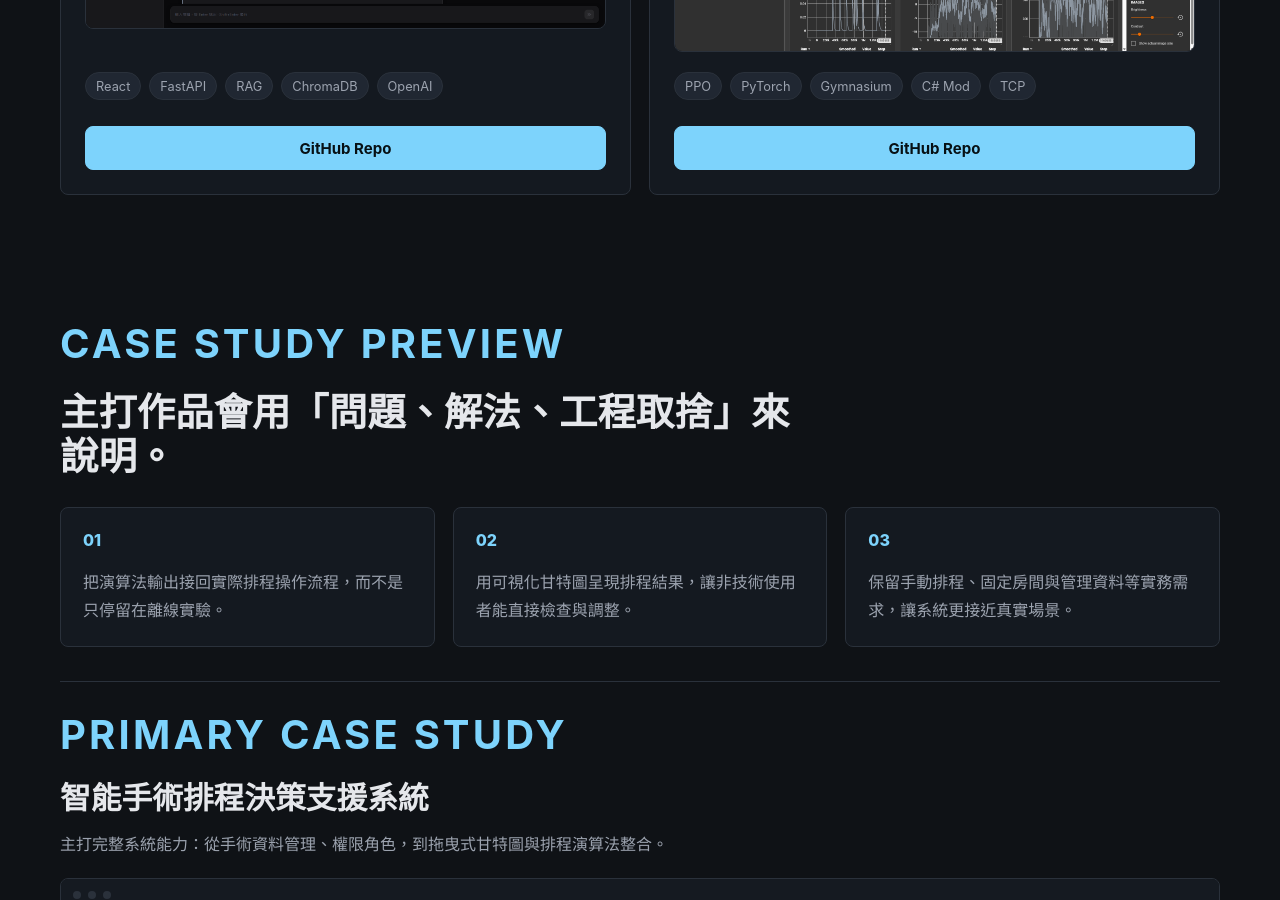
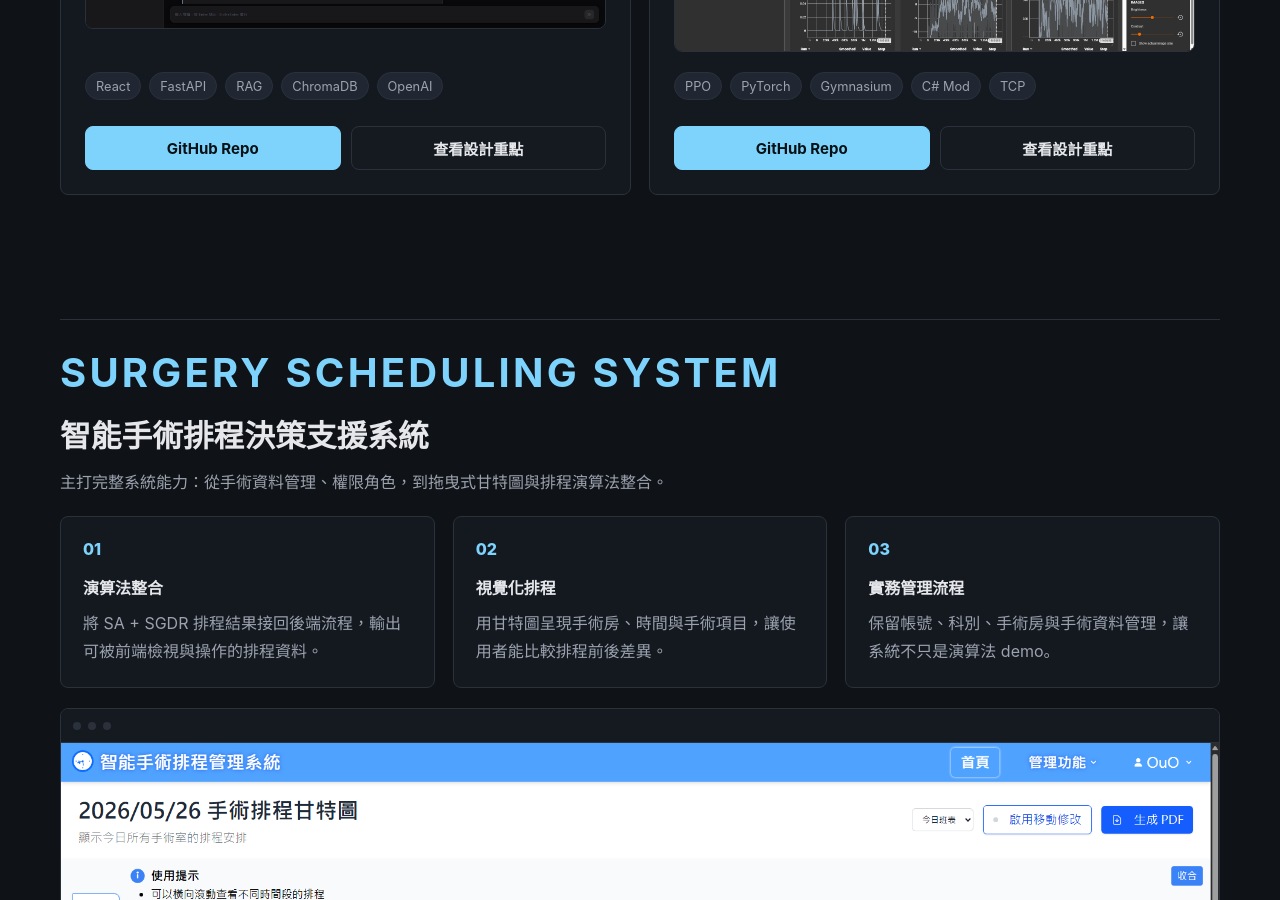
Before and after one commit to HaDog-hub/portfolio, a React (Vite) app: page / in a window 1280 px wide. Shown: the part 1900-2800 px from the top of the page. Built offline with nearby package versions, Linux system fonts and the light colour scheme.

Commit message:
整合作品設計重點並調整導覽

```diff
--- a/src/App.jsx
+++ b/src/App.jsx
@@ -13,7 +13,7 @@ function Nav() {
   return (
     <header className="site-header">
       <a className="brand" href="#top" aria-label="回到首頁">
-        <span className="brand-mark">KH</span>
+        <span className="brand-mark">HaDog</span>
         <span>Portfolio</span>
       </a>
       <nav className="nav-links" aria-label="主要導覽">
@@ -156,6 +156,9 @@ function ProjectCard({ project, index }) {
         <a className="button primary" href={project.links.github}>
           GitHub Repo
         </a>
+        <a className="button ghost" href={`#${project.id}`}>
+          查看設計重點
+        </a>
         {project.links.demo ? (
           <a className="button ghost" href={project.links.demo}>
             Live Demo
@@ -181,34 +184,27 @@ function Projects() {
 }
 
 function CaseStudy() {
-  const notes = [
-    "把演算法輸出接回實際排程操作流程，而不是只停留在離線實驗。",
-    "用可視化甘特圖呈現排程結果，讓非技術使用者能直接檢查與調整。",
-    "保留手動排程、固定房間與管理資料等實務需求，讓系統更接近真實場景。",
-  ];
-
   return (
     <section id="case-study" className="section case-section">
-      <div className="section-heading">
-        <p className="eyebrow">Case Study Preview</p>
-        <h2>主打作品會用「問題、解法、工程取捨」來說明。</h2>
-      </div>
-      <div className="case-grid">
-        {notes.map((note, index) => (
-          <div className="case-note" key={note}>
-            <span>0{index + 1}</span>
-            <p>{note}</p>
-          </div>
-        ))}
-      </div>
       <div className="detail-stack">
         {projectDetails.map((project) => (
-          <article className="detail-section" key={project.id}>
+          <article className="detail-section" id={project.id} key={project.id}>
             <div className="detail-heading">
               <p className="eyebrow">{project.eyebrow}</p>
               <h3>{project.title}</h3>
               <p>{project.description}</p>
             </div>
+            {project.highlights ? (
+              <div className="case-grid">
+                {project.highlights.map((highlight, index) => (
+                  <div className="case-note" key={highlight.title}>
+                    <span>0{index + 1}</span>
+                    <strong>{highlight.title}</strong>
+                    <p>{highlight.description}</p>
+                  </div>
+                ))}
+              </div>
+            ) : null}
             <div className="screenshot-grid">
               {project.images.map((image) => (
                 <ImageFrame
--- a/src/data/projects.js
+++ b/src/data/projects.js
@@ -28,6 +28,7 @@ export const featuredProject = {
 
 export const secondaryProjects = [
   {
+    id: "rag",
     title: "RAG 知識庫問答系統",
     summary:
       "多用戶文件問答系統，支援 PDF / DOCX 上傳、混合檢索與串流回答。",
@@ -38,6 +39,7 @@ export const secondaryProjects = [
     },
   },
   {
+    id: "hollow-knight",
     title: "Hollow Knight AI",
     summary:
       "以 PPO 訓練純視覺 Boss 戰 Agent，透過 C# Mod 與 Python RL 環境串接。",
@@ -52,10 +54,27 @@ export const secondaryProjects = [
 export const projectDetails = [
   {
     id: "surgery",
-    eyebrow: "Primary Case Study",
+    eyebrow: "Surgery Scheduling System",
     title: "智能手術排程決策支援系統",
     description:
       "主打完整系統能力：從手術資料管理、權限角色，到拖曳式甘特圖與排程演算法整合。",
+    highlights: [
+      {
+        title: "演算法整合",
+        description:
+          "將 SA + SGDR 排程結果接回後端流程，輸出可被前端檢視與操作的排程資料。",
+      },
+      {
+        title: "視覺化排程",
+        description:
+          "用甘特圖呈現手術房、時間與手術項目，讓使用者能比較排程前後差異。",
+      },
+      {
+        title: "實務管理流程",
+        description:
+          "保留帳號、科別、手術房與手術資料管理，讓系統不只是演算法 demo。",
+      },
+    ],
     images: [
       {
         title: "首頁甘特圖",
@@ -64,23 +83,23 @@ export const projectDetails = [
         featured: true,
       },
       {
-        title: "排程前甘特圖",
+        title: "排程管理 - 執行前",
         caption: "演算法執行前的排程狀態，用於對比最佳化前後差異。",
         src: surgeryBeforeAlgorithm,
       },
       {
-        title: "排程後甘特圖",
+        title: "排程管理 - 執行後",
         caption: "演算法執行後重新分配結果，凸顯自動排程流程。",
         src: surgeryAfterAlgorithm,
       },
       {
-        title: "排程管理 - 執行前",
-        caption: "排程管理頁面的演算法執行前狀態。",
+        title: "手術管理 - 執行前",
+        caption: "手術管理頁面的演算法執行前狀態。",
         src: surgeryManagementBeforeAlgorithm,
       },
       {
-        title: "排程管理 - 執行後",
-        caption: "排程管理頁面的演算法執行後狀態。",
+        title: "手術管理 - 執行後",
+        caption: "手術管理頁面的演算法執行後狀態。",
         src: surgeryManagementAfterAlgorithm,
       },
       {
@@ -102,7 +121,7 @@ export const projectDetails = [
   },
   {
     id: "rag",
-    eyebrow: "LLM Application",
+    eyebrow: "RAG Knowledge BASE",
     title: "RAG 知識庫問答系統",
     description:
       "展示文件上傳、知識庫檢索與聊天回答流程，重點放在 RAG 應用的完整互動。",
@@ -127,7 +146,7 @@ export const projectDetails = [
   },
   {
     id: "hollow-knight",
-    eyebrow: "Reinforcement Learning",
+    eyebrow: "HollowKnight AI",
     title: "Hollow Knight AI",
     description:
       "用訓練曲線呈現 PPO Agent 的學習過程，補足強化學習專案的成果證據。",
--- a/src/styles.css
+++ b/src/styles.css
@@ -75,9 +75,10 @@ a {
 
 .brand-mark {
   display: grid;
-  width: 34px;
+  min-width: 58px;
   height: 34px;
   place-items: center;
+  padding: 0 10px;
   border: 1px solid var(--line);
   border-radius: 8px;
   background: var(--surface);
@@ -606,10 +607,10 @@ main {
 .detail-stack {
   display: grid;
   gap: 34px;
-  margin-top: 34px;
 }
 
 .detail-section {
+  scroll-margin-top: 96px;
   padding-top: 28px;
   border-top: 1px solid var(--line);
 }
@@ -634,6 +635,7 @@ main {
   display: grid;
   grid-template-columns: repeat(2, minmax(0, 1fr));
   gap: 18px;
+  margin-top: 20px;
 }
 
 .screenshot-grid .image-frame:not(.compact) {
@@ -649,8 +651,15 @@ main {
   font-weight: 800;
 }
 
+.case-note strong {
+  display: block;
+  margin-top: 16px;
+  color: var(--text);
+  font-size: 1rem;
+}
+
 .case-note p {
-  margin: 18px 0 0;
+  margin: 10px 0 0;
   color: var(--muted);
   line-height: 1.75;
 }
```
